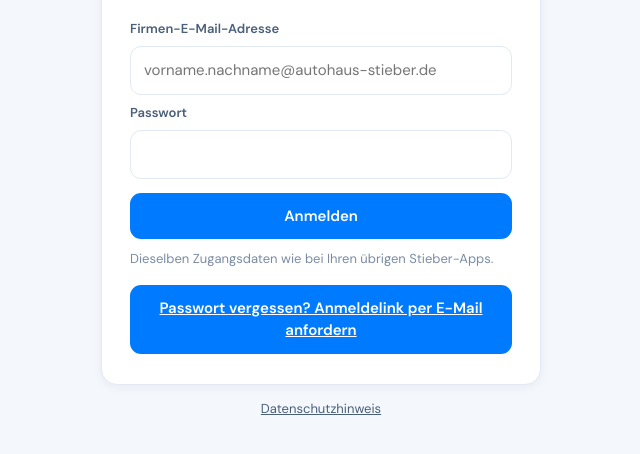
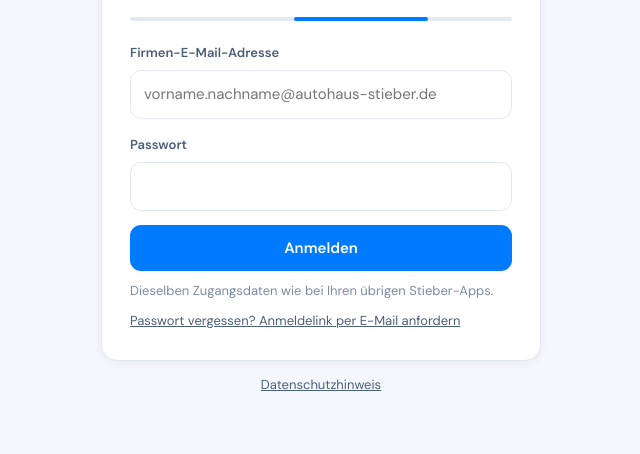
Before and after one commit to Stioli/stieber-prozesslandkarte, a plain HTML site: page index.html in a window 1280 px wide. Shown: the part 280-734 px from the top of the page, without its empty margins (319-959 px from the left). Drawn offline with Linux system fonts and the light colour scheme; a script that the page names is missing.

Commit message:
Notweg als Link statt zweitem Knopf, README auf Passwortanmeldung

```diff
--- a/stil.css
+++ b/stil.css
@@ -59,6 +59,13 @@
 }
 .anmeldung button:hover{background:var(--blau-dunkel)}
 .anmeldung button:disabled{opacity:.55;cursor:not-allowed}
+/* Der Notweg ist ein Link, kein zweiter Knopf - sonst konkurriert er mit "Anmelden" */
+.anmeldung .alslink{
+  margin:0;padding:0;background:none;font-weight:400;border-radius:0;
+  color:var(--sek);font-size:13px;text-decoration:underline;
+}
+.anmeldung .alslink:hover{background:none;color:var(--blau)}
+.anmeldung label+label,.anmeldung input+label{margin-top:8px}
 .hinweis{margin:2px 0 0;font-size:13px;color:var(--grau3);line-height:1.5}
 .tor-meldung{margin-top:20px;padding:14px 16px;border-radius:12px;font-size:14px;text-align:left;line-height:1.55}
 .tor-meldung.ok{background:var(--gruen-bg);border:1px solid var(--gruen-rand);color:var(--ink)}
```
Also changed, not shown: 1 other file.
